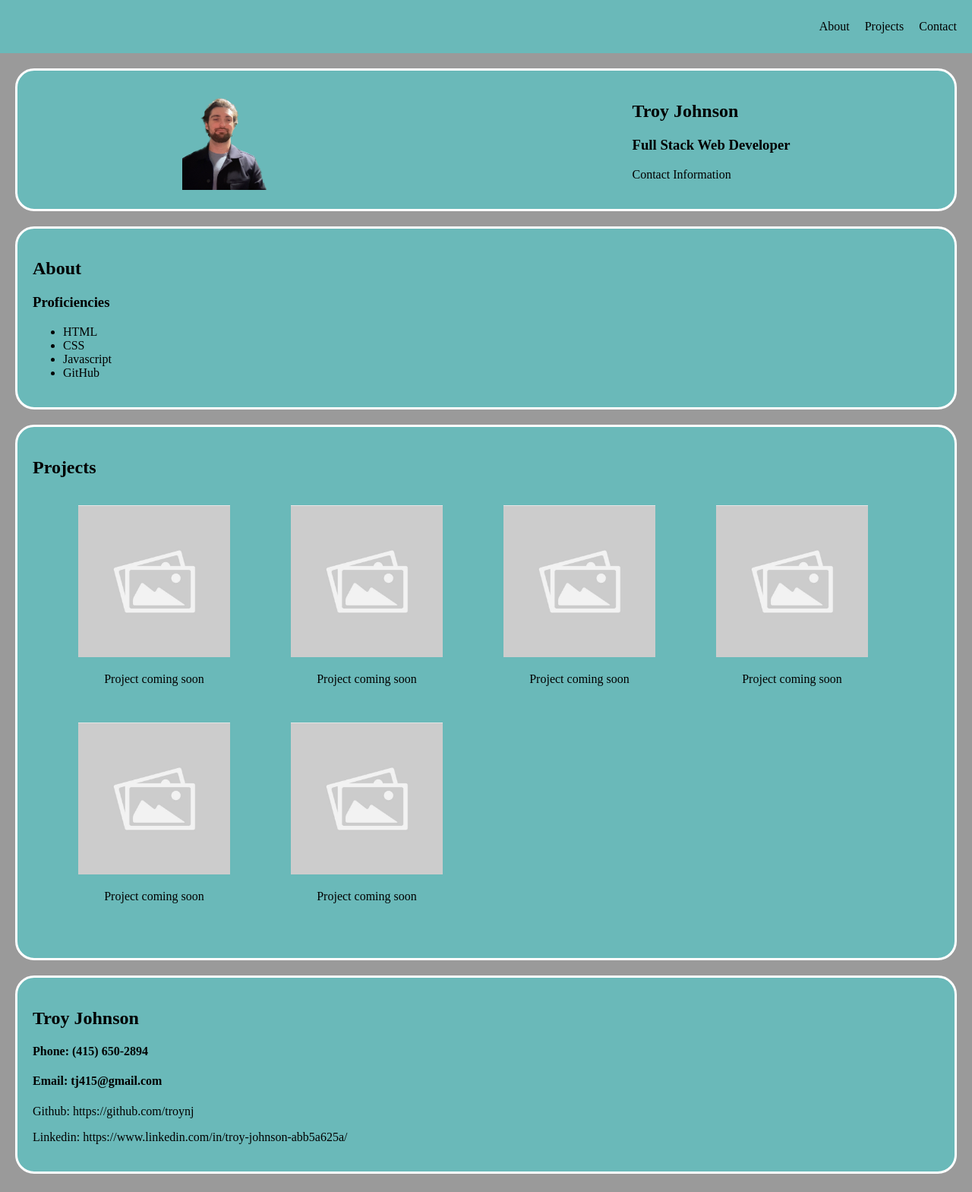
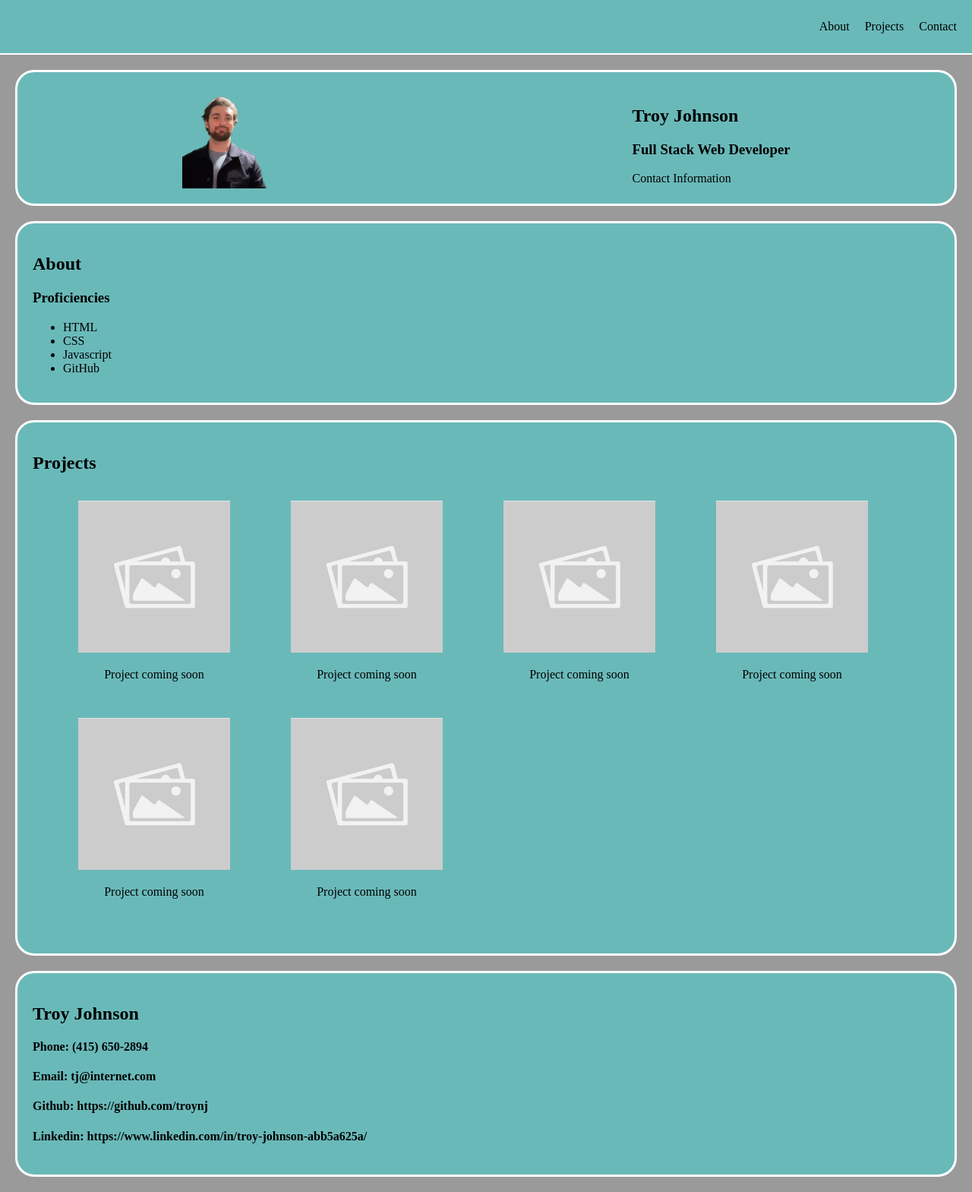
Before and after one commit to troynj/GitToKnowMe, a plain HTML site: page index.html in a window 1280 px wide. Shown: the whole page at 76% size. Drawn offline with Linux system fonts and the light colour scheme.

Commit message:
updating links

```diff
--- a/assets/style.css
+++ b/assets/style.css
@@ -11,6 +11,7 @@
 
    nav {
     background-color: var(--accent);
+    border-bottom: 2px solid white;
     padding: 10px;
     margin: 0;
 
@@ -27,16 +28,9 @@
    }
    nav a {
        padding: 10px;
-       text-decoration: none;
-       color: black;
    }
 
-
-
-   nav a:hover {
-       color: white;
-   }
-       img {
+    img {
        width: 200px;
    }
 
@@ -47,6 +41,14 @@
     padding: 20px;
     margin: 20px;
    }
+
+   a {text-decoration: none;
+    color: black;}
+
+    a:hover {
+        color: white;
+    }
+
    #snapshot {
        display: flex;
        flex-direction: row;
--- a/index.html
+++ b/index.html
@@ -27,7 +27,7 @@
         <article>
           <h2>Troy Johnson</h2>
           <h3>Full Stack Web Developer</h3>
-          <p>Contact Information</p>
+          <a href="#contact">Contact Information</a>
         </article>
       </section>
     </header>
@@ -35,7 +35,6 @@
     <main>
       <section id="about">
         <h2>About</h2>
-        <!-- <p>intuitive workspaces - customer experience - back end security</p> -->
         <h3>Proficiencies</h3>
         <ul>
           <li>HTML</li>
@@ -78,9 +77,9 @@
       <section id="contact">
         <h2>Troy Johnson</h2>
         <h4>Phone: (415) 650-2894</h4>
-        <h4>Email: tj415@gmail.com</h4>
-        <p>Github: https://github.com/troynj</p>
-        <p>Linkedin: https://www.linkedin.com/in/troy-johnson-abb5a625a/</p>
+        <h4>Email: <a href="mailto:tj@internet.com">tj@internet.com</a></h4>
+        <h4>Github: <a href="https://github.com/troynj" target="_blank">https://github.com/troynj</a></h4>
+        <h4>Linkedin: <a href="https://www.linkedin.com/in/troy-johnson-abb5a625a/" target="_blank">https://www.linkedin.com/in/troy-johnson-abb5a625a/</a></h4>
 
       </section>
 
```
